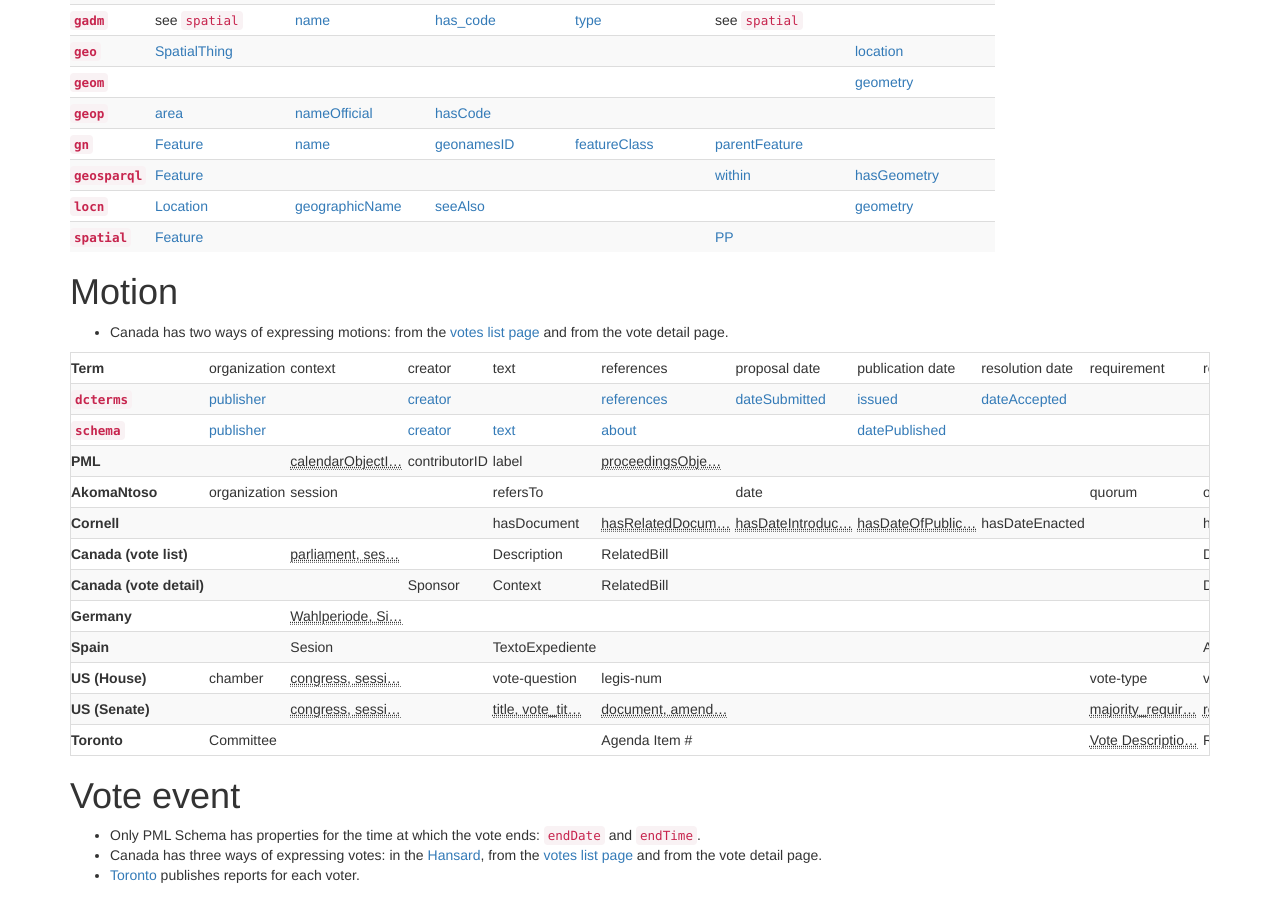
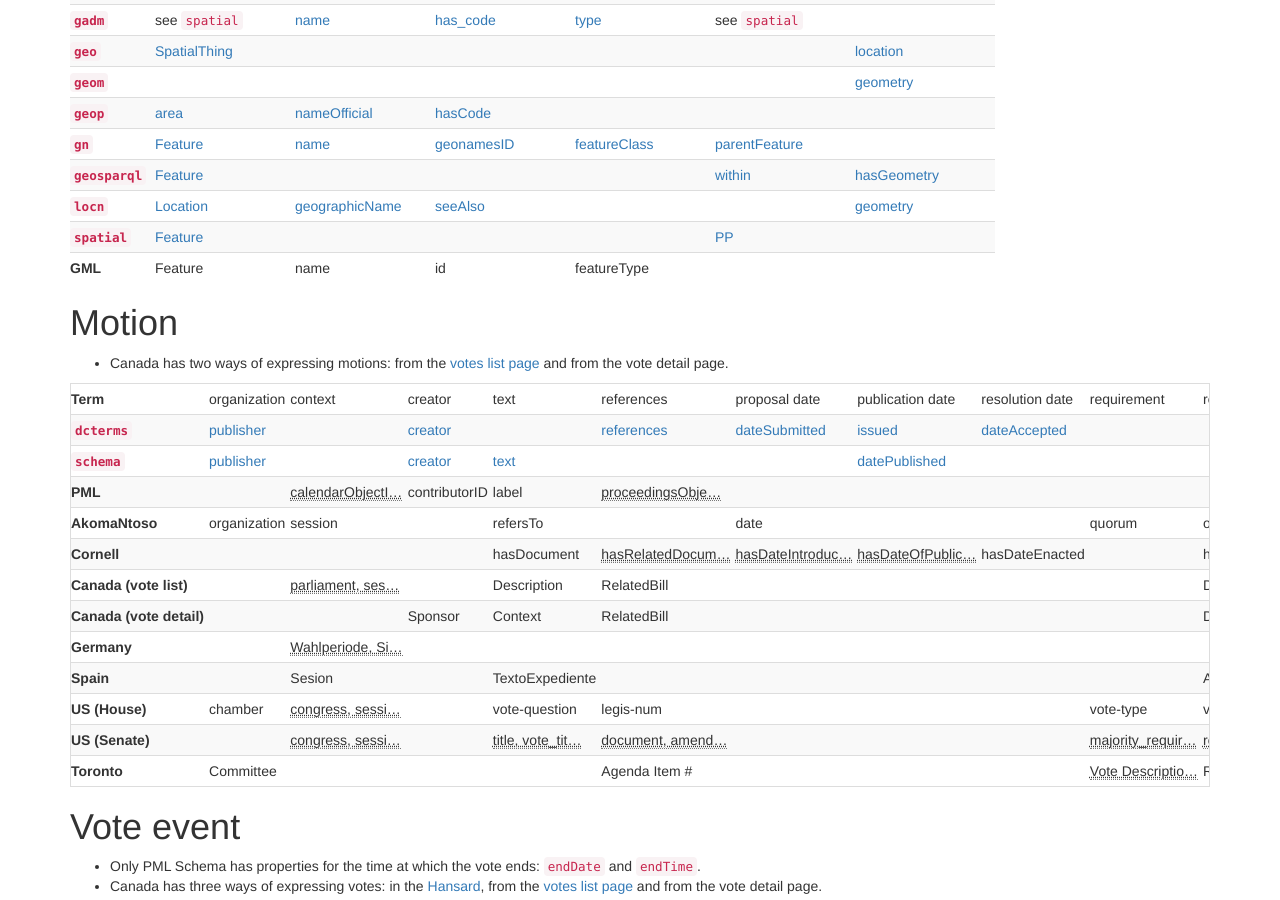
Before and after one commit to popolo-project/popolo-spec, a Jekyll site: the page built from appendices/terms.md, in a window 1280 px wide and 900 px high, scrolled down 3092 px. Built offline with Jekyll 4.4.1, drawn with Linux system fonts in a browser that asks for light colours; nearby versions of some CDN libraries; Markdown is read by kramdown in place of the engine named in the settings.

Commit message:
add gml terms to area inventory

```diff
--- a/appendices/terms.md
+++ b/appendices/terms.md
@@ -2614,6 +2614,27 @@ id: data
         <td>
         </td>
       </tr>
+      <tr>
+        <th scope='row'>
+          GML
+        </th>
+        <td>
+          Feature
+        </td>
+        <td>
+          name
+        </td>
+        <td>
+          id
+        </td>
+        <td>
+          featureType
+        </td>
+        <td>
+        </td>
+        <td>
+        </td>
+      </tr>
     </tbody>
   </table>
 </div>
@@ -2706,9 +2727,6 @@ id: data
           </a>
         </td>
         <td>
-          <a href='http://schema.org/about'>
-            about
-          </a>
         </td>
         <td>
         </td>
```
Also changed, not shown: src/data/area.json (+14 -0 lines).
